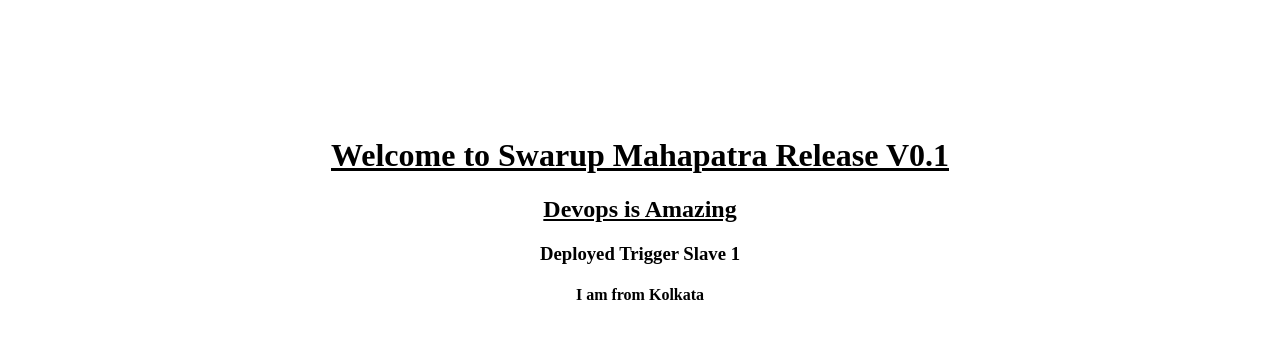
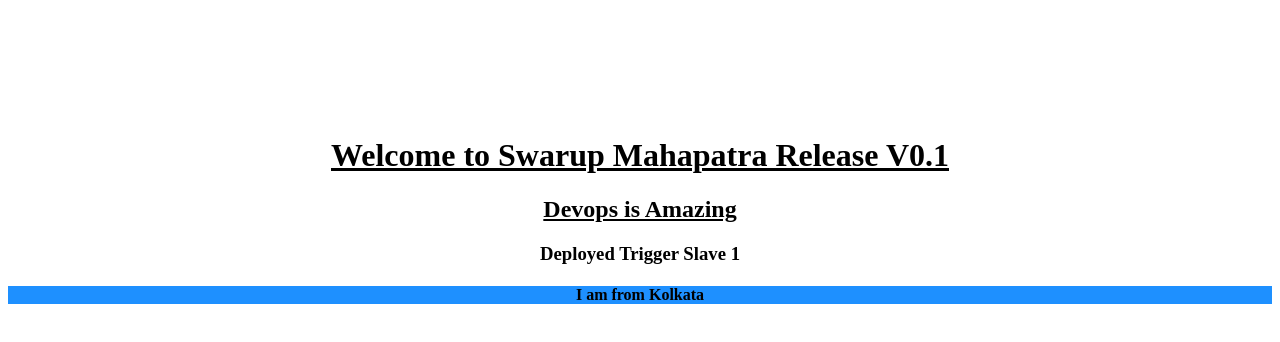
Before and after one commit to swarupmaha/devopsIQ, a plain HTML site: page devopsIQ/index.html in a window 1280 px wide. Drawn offline with Linux system fonts and the light colour scheme.

Commit message:
Update index.html

```diff
--- a/devopsIQ/index.html
+++ b/devopsIQ/index.html
@@ -14,6 +14,6 @@
 <h1 align="center"><u>Welcome to Swarup Mahapatra Release V0.1</u></h1>
 <h2 align="center"><u>Devops is Amazing</u></h1>
   <h3 align="center">Deployed Trigger Slave 1</h3>
-  <h4 align="center" color="blue">I am from Kolkata</h4>
+  <h4 align="center" style="background-color:DodgerBlue;">I am from Kolkata</h4>
 </body>
 </html>
```
